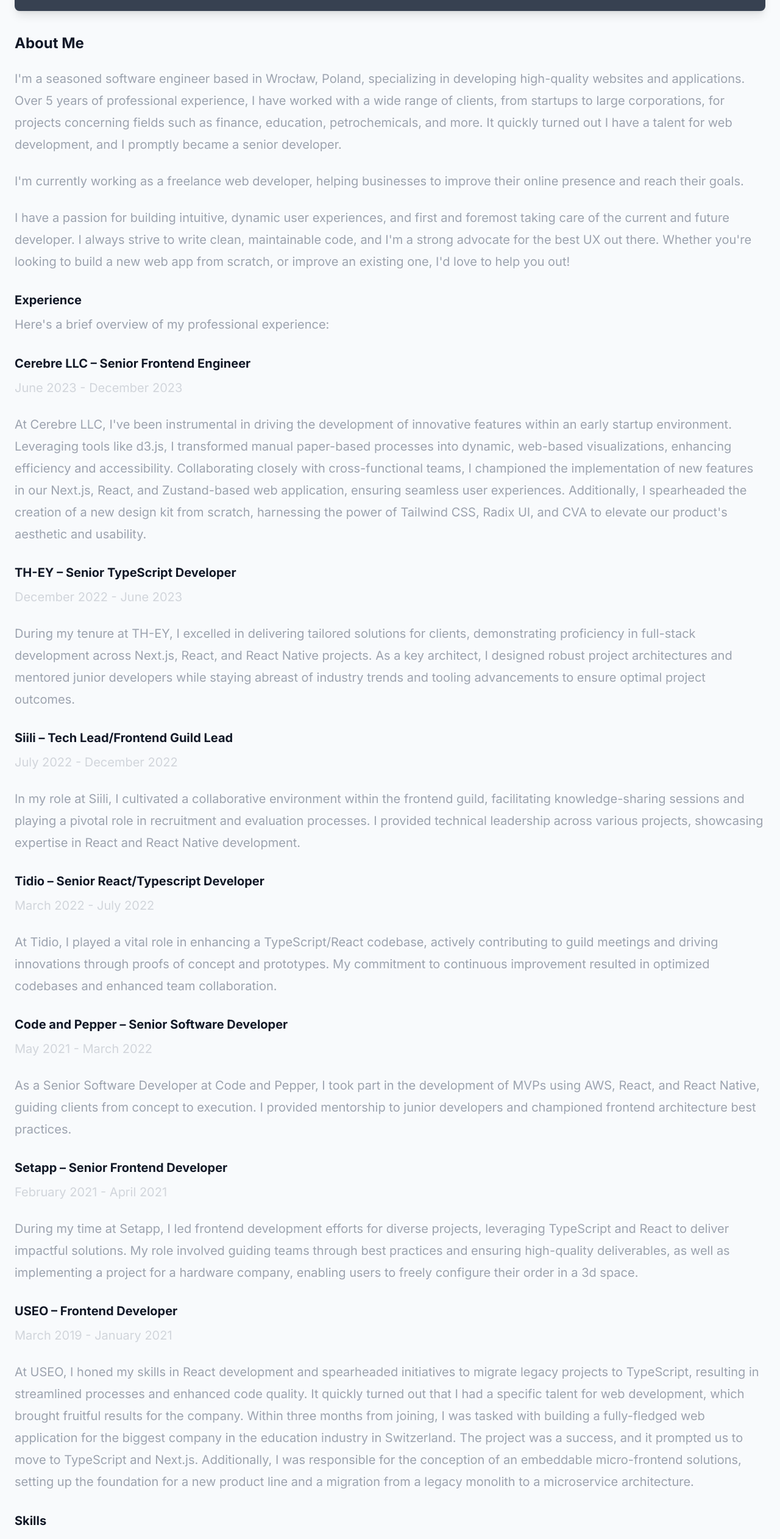
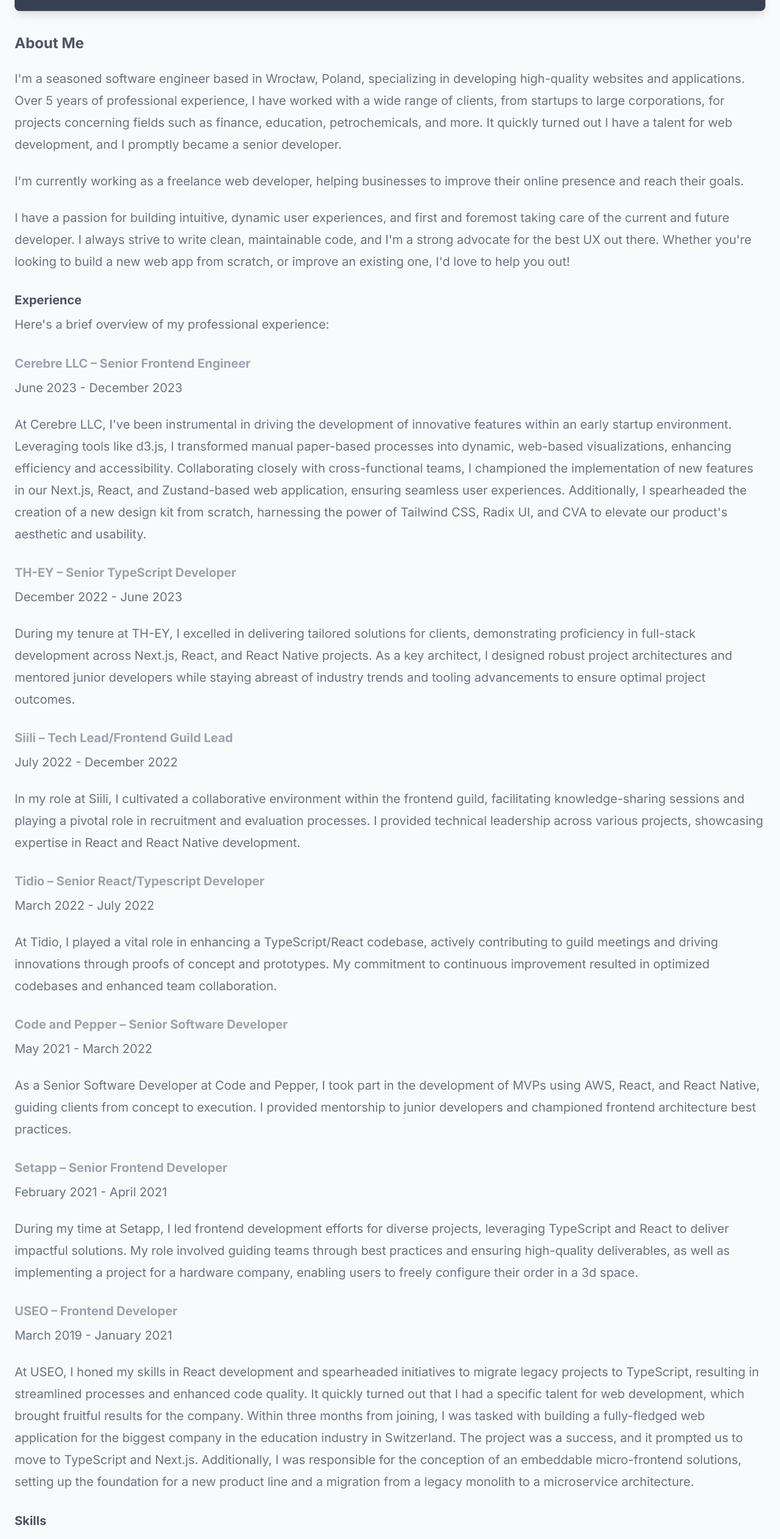
Before and after one commit to adamszwaba/portfolio-v2, a Next.js app: page /about-me in a window 1280 px wide. Shown: the part 254-2778 px from the top of the page at 61% size. Built offline with nearby package versions, Linux system fonts and the light colour scheme.

Commit message:
Stylistic fixes

```diff
--- a/src/app/about-me/page.tsx
+++ b/src/app/about-me/page.tsx
@@ -28,9 +28,9 @@
           </p>
         </div>
       </div>
-      <article className="text-gray-400">
+      <article className="text-gray-500">
         <header>
-          <h2 className="mb-2 text-2xl font-bold">About Me</h2>
+          <h2 className="mb-2 text-2xl font-bold text-gray-600">About Me</h2>
         </header>
         <section className="mb-6">
           <p className="mb-4">
@@ -56,7 +56,7 @@
           </p>
         </section>
         <section className="mb-6">
-          <h2 className="mb-2 text-xl font-bold">Experience</h2>
+          <h2 className="mb-2 text-xl font-bold text-gray-600">Experience</h2>
           <p className="mb-4">
             Here's a brief overview of my professional experience:
           </p>
--- a/src/features/about-me/experience/experience-section.tsx
+++ b/src/features/about-me/experience/experience-section.tsx
@@ -3,10 +3,10 @@
 const ExperienceSection = (experience: Experience) => {
   return (
     <>
-      <h2 className="mb-2 text-xl font-bold">
+      <h2 className="mb-2 text-xl font-bold text-gray-400">
         {experience.company} – {experience.role}
       </h2>
-      <p className="mb-2 text-gray-300">
+      <p className="mb-2 text-gray-500">
         {experience.startDate} - {experience.endDate}
       </p>
       <p className="mb-4">{experience.description}</p>
--- a/src/features/about-me/stack/skills-section.tsx
+++ b/src/features/about-me/stack/skills-section.tsx
@@ -4,8 +4,8 @@
 const SkillsSection = (stack: Stack) => {
   return (
     <>
-      <h3 className="mb-2 text-xl font-bold">Skills</h3>
-      <p className="mb-4">
+      <h3 className="mb-2 text-xl font-bold text-gray-600">Skills</h3>
+      <p className="mb-4 ">
         Here are a few technologies I've been working with recently:
       </p>
       {Object.entries(stack).map(([name, stackItems]) => (
```
